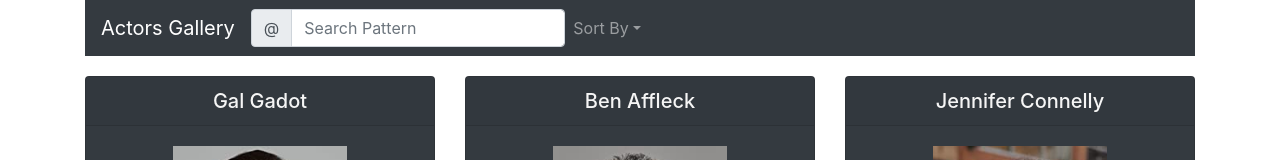
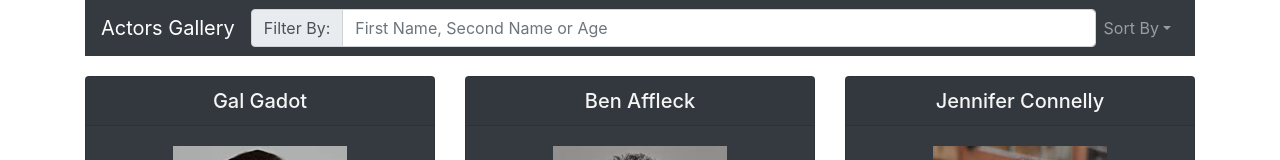
Before and after one commit to DeltaDe-Dirac/react-movie-app, a React (Create React App) app: page / in a window 1280 px wide. Shown: the top 160 px of the page. Built offline with nearby package versions, Linux system fonts and the light colour scheme.

Commit message:
navbar as a separate component

```diff
--- a/src/Components/ActorCard.js
+++ b/src/Components/ActorCard.js
@@ -1,5 +1,6 @@
 import React from "react";
 import "./ActorCard.css";
+import GalleryNavbar from "./GalleryNavBar/GalleryNavBar";
 
 import {
   Card,
@@ -14,6 +15,7 @@ import {
   FormControl,
   NavDropdown,
 } from "react-bootstrap/";
+
 import Gal from "./img/actors/GalGadot.jpg";
 import Ben from "./img/actors/BenAffleck.jpg";
 import Jennifer from "./img/actors/JenniferConnelly.jpg";
@@ -25,42 +27,9 @@ import Anthony from "./img/actors/AnthonyMackie.jpg";
 import Wallis from "./img/actors/WallisDay.jpg";
 
 export default function ActorCard() {
-  const handleSelect = (eventKey) => alert(`selected ${eventKey}`);
   return (
     <Container>
-      <Navbar collapseOnSelect expand="lg" bg="dark" variant="dark">
-        <Navbar.Brand href="#home" onClick={() => alert()}>
-          Actors Gallery
-        </Navbar.Brand>
-        <Navbar.Toggle aria-controls="responsive-navbar-nav" />
-        <Navbar.Collapse id="responsive-navbar-nav">
-          <Nav>
-            <InputGroup>
-              <InputGroup.Prepend>
-                <InputGroup.Text id="basic-addon1">@</InputGroup.Text>
-              </InputGroup.Prepend>
-              <FormControl placeholder="Search Pattern" aria-label="Username" aria-describedby="basic-addon1" />
-            </InputGroup>
-          </Nav>
-          <Nav className="mr-auto" activeKey="1" onSelect={handleSelect}>
-            <NavDropdown title="Sort By" id="collasible-nav-dropdown">
-              <NavDropdown.Item href="#action/3.1" eventKey="1">
-                First Name
-              </NavDropdown.Item>
-              <NavDropdown.Item href="#action/3.2" eventKey="2">
-                Second Name
-              </NavDropdown.Item>
-              <NavDropdown.Item href="#action/3.3" eventKey="3">
-                Age
-              </NavDropdown.Item>
-              <NavDropdown.Divider />
-              <NavDropdown.Item href="#action/3.4" eventKey="4">
-                Descending Order
-              </NavDropdown.Item>
-            </NavDropdown>
-          </Nav>
-        </Navbar.Collapse>
-      </Navbar>
+      <GalleryNavbar />
       <Row>
         <Col>
           <Card>
--- /dev/null
+++ b/src/Components/GalleryNavBar/GalleryNavBar.css
@@ -0,0 +1,3 @@
+.search {
+  flex-grow: 2;
+}
--- /dev/null
+++ b/src/Components/GalleryNavBar/GalleryNavBar.js
@@ -0,0 +1,56 @@
+import React from "react";
+import "./GalleryNavBar.css";
+import {
+  Card,
+  Button,
+  Container,
+  Row,
+  Col,
+  Navbar,
+  Nav,
+  InputGroup,
+  Form,
+  FormControl,
+  NavDropdown,
+} from "react-bootstrap/";
+
+export default function GalleryNavBar() {
+  const handleSelect = (eventKey) => alert(`selected ${eventKey}`);
+  return (
+    <Navbar collapseOnSelect expand="lg" bg="dark" variant="dark">
+      <Navbar.Brand>Actors Gallery</Navbar.Brand>
+      <Navbar.Toggle aria-controls="responsive-navbar-nav" />
+      <Navbar.Collapse id="responsive-navbar-nav">
+        <Nav className="search">
+          <InputGroup>
+            <InputGroup.Prepend>
+              <InputGroup.Text id="basic-addon1">Filter By:</InputGroup.Text>
+            </InputGroup.Prepend>
+            <FormControl
+              placeholder="First Name, Second Name or Age"
+              aria-label="Username"
+              aria-describedby="basic-addon1"
+            />
+          </InputGroup>
+        </Nav>
+        <Nav className="mr-auto" activeKey="1" onSelect={handleSelect}>
+          <NavDropdown title="Sort By" id="collasible-nav-dropdown">
+            <NavDropdown.Item href="#" eventKey="1">
+              First Name
+            </NavDropdown.Item>
+            <NavDropdown.Item href="#" eventKey="2">
+              Second Name
+            </NavDropdown.Item>
+            <NavDropdown.Item href="#" eventKey="3">
+              Age
+            </NavDropdown.Item>
+            <NavDropdown.Divider />
+            <NavDropdown.Item href="#" eventKey="4">
+              Descending Order
+            </NavDropdown.Item>
+          </NavDropdown>
+        </Nav>
+      </Navbar.Collapse>
+    </Navbar>
+  );
+}
```
